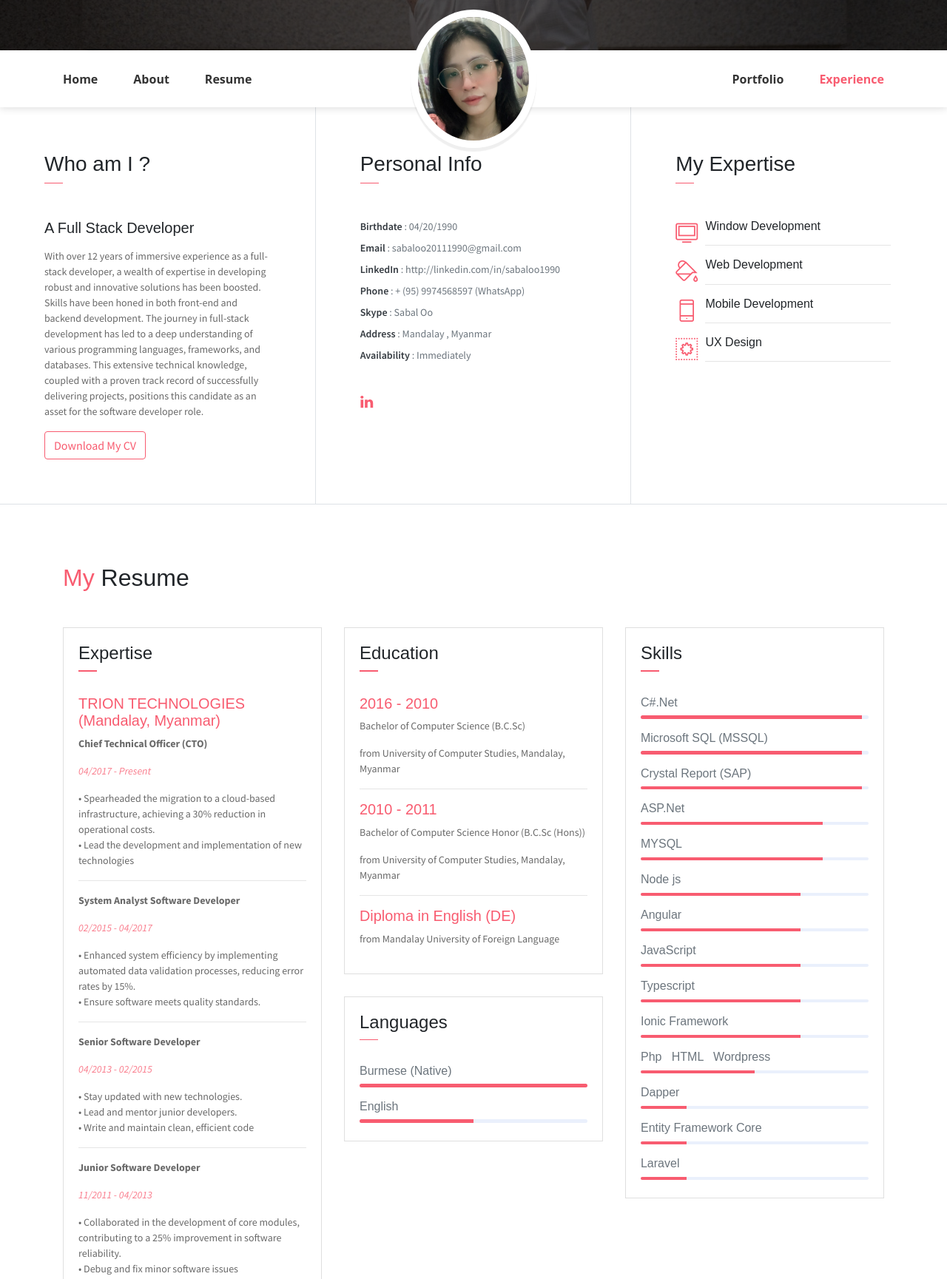
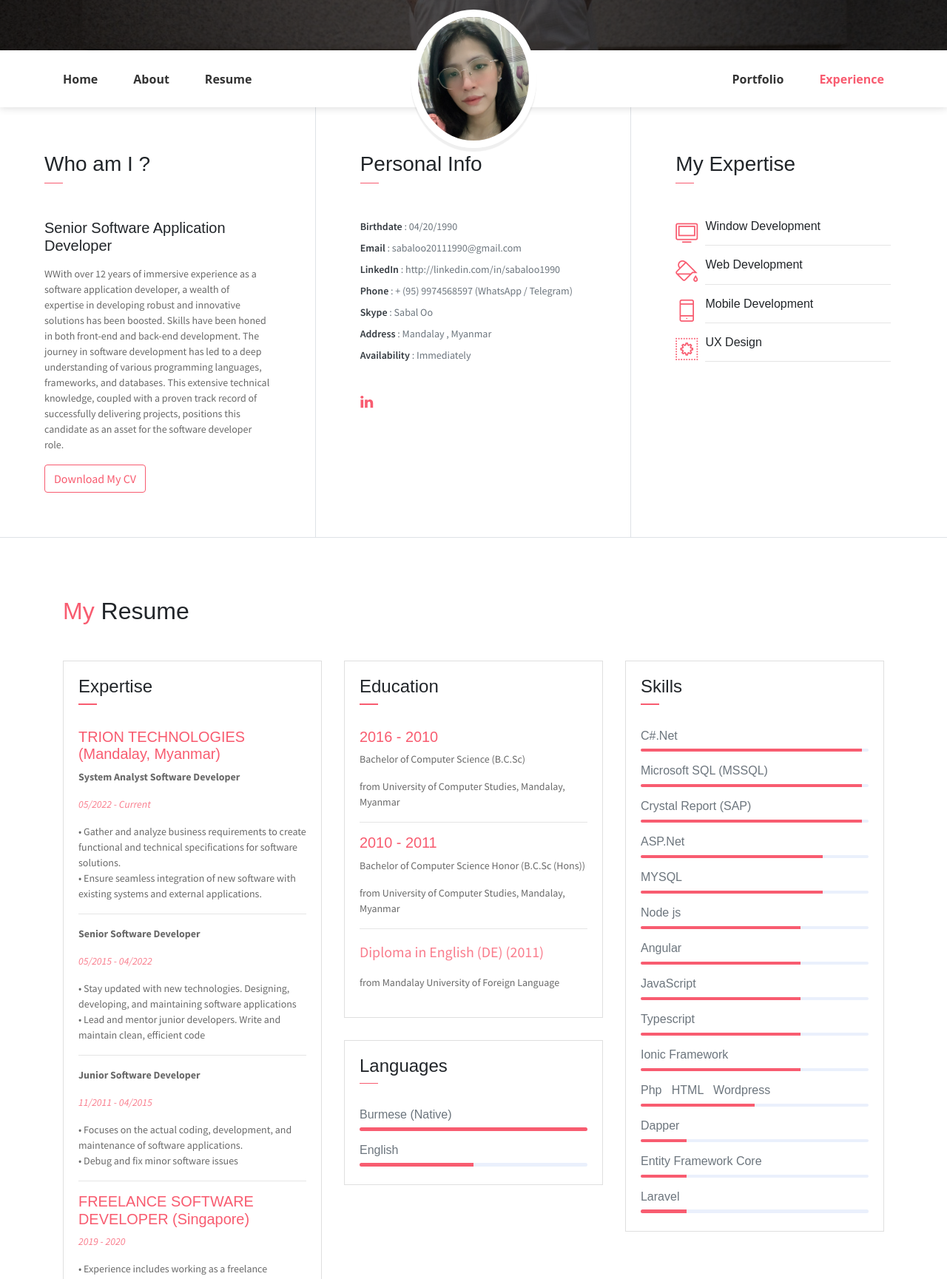
Before and after one commit to BaeEu/Sabal, a website: page Portfolio/index.html in a window 1280 px wide. Shown: the part 572-2301 px from the top of the page at 74% size. Drawn offline with Linux system fonts and the light colour scheme; some packages are replaced by stand-ins of ours; some icons are missing.

Commit message:
Modified Position

```diff
--- a/Portfolio/index.html
+++ b/Portfolio/index.html
@@ -21,7 +21,7 @@
             <div class="header-content">
                 <h4 class="header-subtitle">Hello, I am </h4>
                 <h1 class="header-title">SABAL Oo</h1>
-                <h6 class="header-mono">Full Stack Developer</h6>
+                <h6 class="header-mono">Senior Software Application Developer</h6>
             </div>
         </div>
     </header>
@@ -48,7 +48,7 @@
                     <img src="assets/imgs/Sabal 11.jpg" alt="" class="brand-img">
                     <li class="brand-txt">
                         <h5 class="brand-title">SABAL Oo</h5>
-                        <div class="brand-subtitle">Full Stack Developer</div>
+                        <div class="brand-subtitle">Senior Software Application Developer</div>
                     </li>
                 </ul>
                 <ul class="navbar-nav ml-auto">
@@ -67,15 +67,15 @@
             <div class="col-lg-4 about-card">
                 <h3 class="font-weight-light">Who am I ?</h3>
                 <span class="line mb-5"></span>
-                <h5 class="mb-3">A Full Stack Developer</h5>
-                <p class="mt-20">With over 12 years of immersive experience as a full-stack developer,
-                    a wealth of expertise in developing robust and innovative solutions
-                    has been boosted. Skills have been honed in both front-end and backend development. The journey in
-                    full-stack development has led to a
-                    deep understanding of various programming languages, frameworks,
-                    and databases. This extensive technical knowledge, coupled with a
-                    proven track record of successfully delivering projects, positions this
-                    candidate as an asset for the software developer role.</p>
+                <h5 class="mb-3">Senior Software Application Developer</h5>
+                <p class="mt-20">WWith over 12 years of immersive experience as a software application
+                    developer, a wealth of expertise in developing robust and innovative
+                    solutions has been boosted. Skills have been honed in both front-end
+                    and back-end development. The journey in software development has
+                    led to a deep understanding of various programming languages,
+                    frameworks, and databases. This extensive technical knowledge,
+                    coupled with a proven track record of successfully delivering projects,
+                    positions this candidate as an asset for the software developer role.</p>
                 <button class="btn btn-outline-danger"><i class="icon-down-circled2 "></i><a
                         href="https://drive.google.com/file/d/1M2WX9vQSI697it6HWB9KyAf8fgzLK2ZC/view?usp=drive_link"
                         target="_blank">Download My CV</a></button>
@@ -87,7 +87,7 @@
                     <li><span>Birthdate</span> : 04/20/1990</li>
                     <li><span>Email</span> : sabaloo20111990@gmail.com</li>
                     <li><span>LinkedIn</span> : http://linkedin.com/in/sabaloo1990</li>
-                    <li><span>Phone</span> : + (95) 9974568597 (WhatsApp)</li>
+                    <li><span>Phone</span> : + (95) 9974568597 (WhatsApp / Telegram)</li>
                     <li><span>Skype</span> : Sabal Oo </li>
                     <li><span>Address</span> : Mandalay , Myanmar</li>
                     <li><span>Availability</span> : Immediately</li>
@@ -146,35 +146,39 @@
                         </div>
                         <div class="card-body">
                             <h6 class="title text-danger">TRION TECHNOLOGIES (Mandalay, Myanmar)</h6>
-                            <p style="font-weight: bold;">Chief Technical Officer (CTO)</p>
+                            <!-- <p style="font-weight: bold;">Chief Technical Officer (CTO)</p>
                             <p class="text-danger" style="font-style: italic;">04/2017 - Present</p>
                             <P class="subtitle">• Spearheaded the migration to a cloud-based infrastructure,
                                 achieving a 30% reduction in operational costs.<br>
                                 • Lead the development and implementation of new technologies
                             </P>
-                            <hr>
+                            <hr> -->
+
                             <p style="font-weight: bold;">System Analyst Software Developer</p>
-                            <p class="text-danger" style="font-style: italic;">02/2015 - 04/2017</p>
-                            <P class="subtitle">• Enhanced system efficiency by implementing automated data
-                                validation processes, reducing error rates by 15%.<br>
-                                • Ensure software meets quality standards.
+                            <p class="text-danger" style="font-style: italic;">05/2022 - Current</p>
+                            <P class="subtitle">• Gather and analyze business requirements to create functional and
+                                technical specifications for software solutions.<br>
+                                • Ensure seamless integration of new software with existing
+                                systems and external applications.
                             </P>
                             <hr>
                             <p style="font-weight: bold;">Senior Software Developer</p>
-                            <p class="text-danger" style="font-style: italic;">04/2013 - 02/2015</p>
-                            <P class="subtitle">• Stay updated with new technologies. <br>
-                                • Lead and mentor junior developers.<br>
-                                • Write and maintain clean, efficient code
+                            <p class="text-danger" style="font-style: italic;">05/2015 - 04/2022</p>
+                            <P class="subtitle">• Stay updated with new technologies. Designing, developing, and
+                                maintaining software applications <br>
+                                • Lead and mentor junior developers. Write and maintain clean,
+                                efficient code
                             </P>
                             <hr>
                             <p style="font-weight: bold;">Junior Software Developer</p>
-                            <p class="text-danger" style="font-style: italic;">11/2011 - 04/2013 </p>
-                            <P class="subtitle">• Collaborated in the development of core modules, contributing to
-                                a 25% improvement in software reliability.<br>
+                            <p class="text-danger" style="font-style: italic;">11/2011 - 04/2015 </p>
+                            <P class="subtitle">• Focuses on the actual coding, development, and maintenance of
+                                software applications.<br>
                                 • Debug and fix minor software issues
                             </P>
                             <hr>
                             <h6 class="title text-danger">FREELANCE SOFTWARE DEVELOPER (Singapore)</h6>
+                            <p class="text-danger" style="font-style: italic;">2019 - 2020 </p>
                             <P class="subtitle">• Experience includes working as a freelance software developer, taking
                                 on
                                 projects for various clients and showcasing a diverse set of skills in the
@@ -200,7 +204,7 @@
                             <P>Bachelor of Computer Science Honor (B.C.Sc (Hons))</P>
                             <P class="subtitle">from University of Computer Studies, Mandalay, Myanmar</P>
                             <hr>
-                            <h6 class="title text-danger">Diploma in English (DE)</h6>
+                            <p class="title text-danger">Diploma in English (DE) (2011)</p>
                             <P class="subtitle">from Mandalay University of Foreign Language</P>
                         </div>
                     </div>
@@ -506,7 +510,7 @@
                             <div class="row mt-2">
                                 <div class="col-3"><span>Role</span></div>
                                 <div class="col-1"><span>:</span></div>
-                                <div class="col-8" style="padding-left:0px;"><span>CTO</span></div>
+                                <div class="col-8" style="padding-left:0px;"><span>System Analyst</span></div>
                             </div>
                             <div class="row mt-2">
                                 <div class="col-3"><span>Platform</span></div>
@@ -557,7 +561,7 @@
                             <div class="row mt-2">
                                 <div class="col-3"><span>Role</span></div>
                                 <div class="col-1"><span>:</span></div>
-                                <div class="col-8" style="padding-left:0px;"><span>CTO</span></div>
+                                <div class="col-8" style="padding-left:0px;"><span>System Analyst, Senior Developer</span></div>
                             </div>
                             <div class="row mt-2">
                                 <div class="col-3"><span>Platform</span></div>
@@ -619,7 +623,7 @@
                             <div class="row mt-2">
                                 <div class="col-3"><span>Role</span></div>
                                 <div class="col-1"><span>:</span></div>
-                                <div class="col-8" style="padding-left:0px;"><span>CTO</span></div>
+                                <div class="col-8" style="padding-left:0px;"><span>Senior Developer</span></div>
                             </div>
                             <div class="row mt-2">
                                 <div class="col-3"><span>Project Type</span></div>
@@ -679,7 +683,7 @@
                                 <div class="col-3"><span>Role</span></div>
                                 <div class="col-1"><span>:</span></div>
                                 <div class="col-8" style="padding-left:0px;"><span>Junior / Senior / System Analyst
-                                        Developer/ CTO</span></div>
+                                        Developer</span></div>
                             </div>
                             <div class="row mt-2">
                                 <div class="col-3"><span>Platform</span></div>
@@ -780,8 +784,7 @@
                             <div class="row mt-2">
                                 <div class="col-3"><span>Role</span></div>
                                 <div class="col-1"><span>:</span></div>
-                                <div class="col-8" style="padding-left:0px;"><span>Senior / System Analyst Developer/
-                                        CTO</span></div>
+                                <div class="col-8" style="padding-left:0px;"><span>Senior Developer, System Analyst</span></div>
                             </div>
                             <div class="row mt-2">
                                 <div class="col-3"><span>Platform</span></div>
@@ -840,8 +843,7 @@
                             <div class="row mt-2">
                                 <div class="col-3"><span>Role</span></div>
                                 <div class="col-1"><span>:</span></div>
-                                <div class="col-8" style="padding-left:0px;"><span>Junior / Senior / System Analyst
-                                        Developer / CTO</span></div>
+                                <div class="col-8" style="padding-left:0px;"><span> Junior/Senior Developer, System Analyst</span></div>
                             </div>
                             <div class="row mt-2">
                                 <div class="col-3"><span>Platform</span></div>
@@ -891,7 +893,7 @@
                             <div class="row mt-2">
                                 <div class="col-3"><span>Role</span></div>
                                 <div class="col-1"><span>:</span></div>
-                                <div class="col-8" style="padding-left:0px;"><span>System Analyst</span></div>
+                                <div class="col-8" style="padding-left:0px;"><span>Senior Developer</span></div>
                             </div>
                             <div class="row mt-2">
                                 <div class="col-3"><span>Platform</span></div>
@@ -901,8 +903,7 @@
                             <div class="row mt-2">
                                 <div class="col-3"><span>Language</span></div>
                                 <div class="col-1"><span>:</span></div>
-                                <div class="col-8" style="padding-left:0px;"><span>Ionic, PHP, Node.js, XAMPP,
-                                        TypeScript</span></div>
+                                <div class="col-8" style="padding-left:0px;"><span> Angular, Node.js, MySQL, TypeScript</span></div>
                             </div>
                             <div class="row mt-2">
                                 <div class="col-3"><span>Responsibilities</span></div>
@@ -983,7 +984,7 @@
                             <div class="row mt-2">
                                 <div class="col-3"><span>Role</span></div>
                                 <div class="col-1"><span>:</span></div>
-                                <div class="col-8" style="padding-left:0px;"><span>System Analyst</span></div>
+                                <div class="col-8" style="padding-left:0px;"><span>Senior Developer</span></div>
                             </div>
                             <div class="row mt-2">
                                 <div class="col-3"><span>Project Type</span></div>
@@ -1039,7 +1040,7 @@
                             <div class="row mt-2">
                                 <div class="col-3"><span>Technologies</span></div>
                                 <div class="col-1"><span>:</span></div>
-                                <div class="col-8" style="padding-left:0px;"><span>Angular, PHP, Node.js, JavaScript,
+                                <div class="col-8" style="padding-left:0px;"><span>Angular, PHP, Node.js, JavaScript,MySQL,
                                         XAMPP</span></div>
                             </div>
                             <div class="row mt-2">
```
